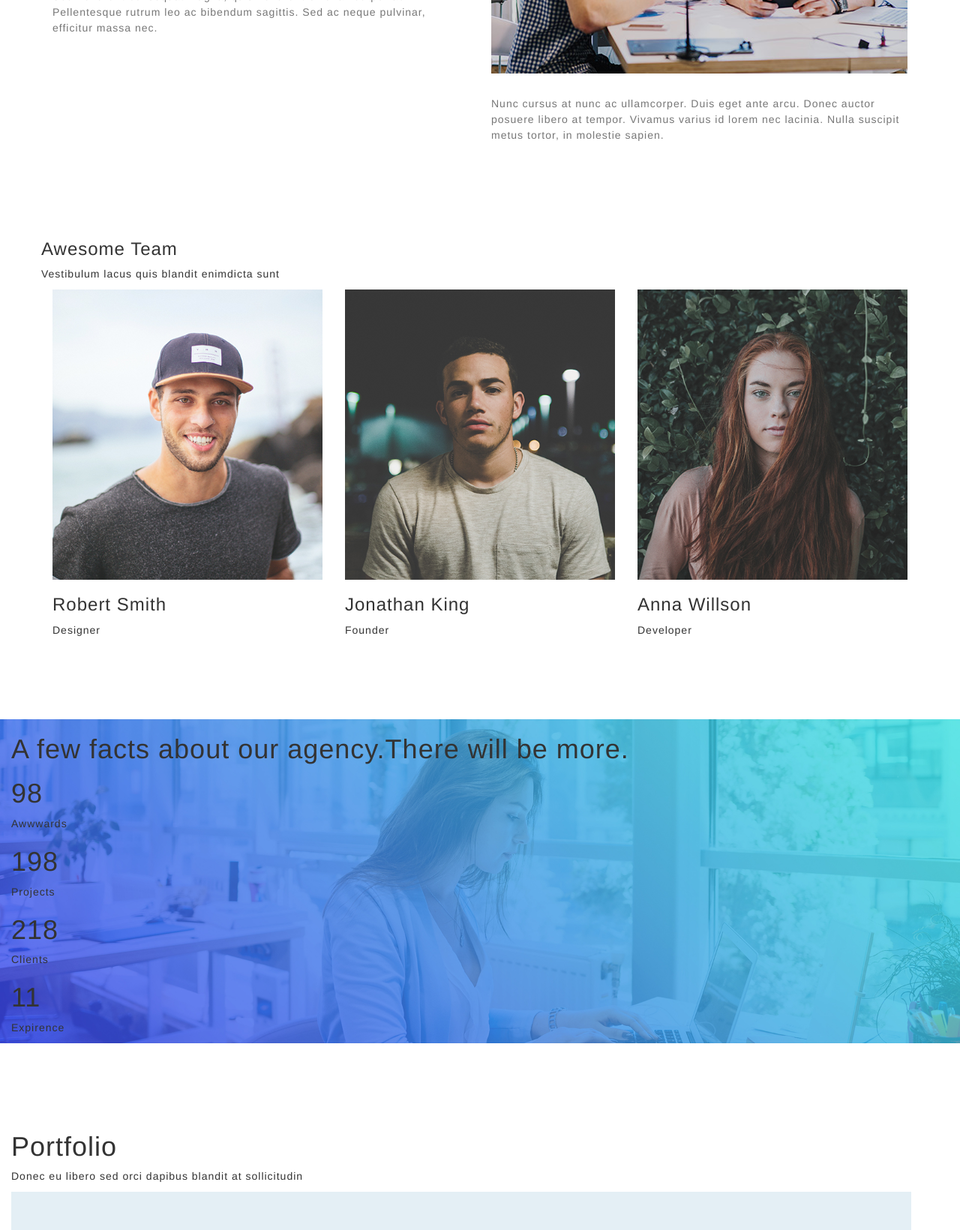
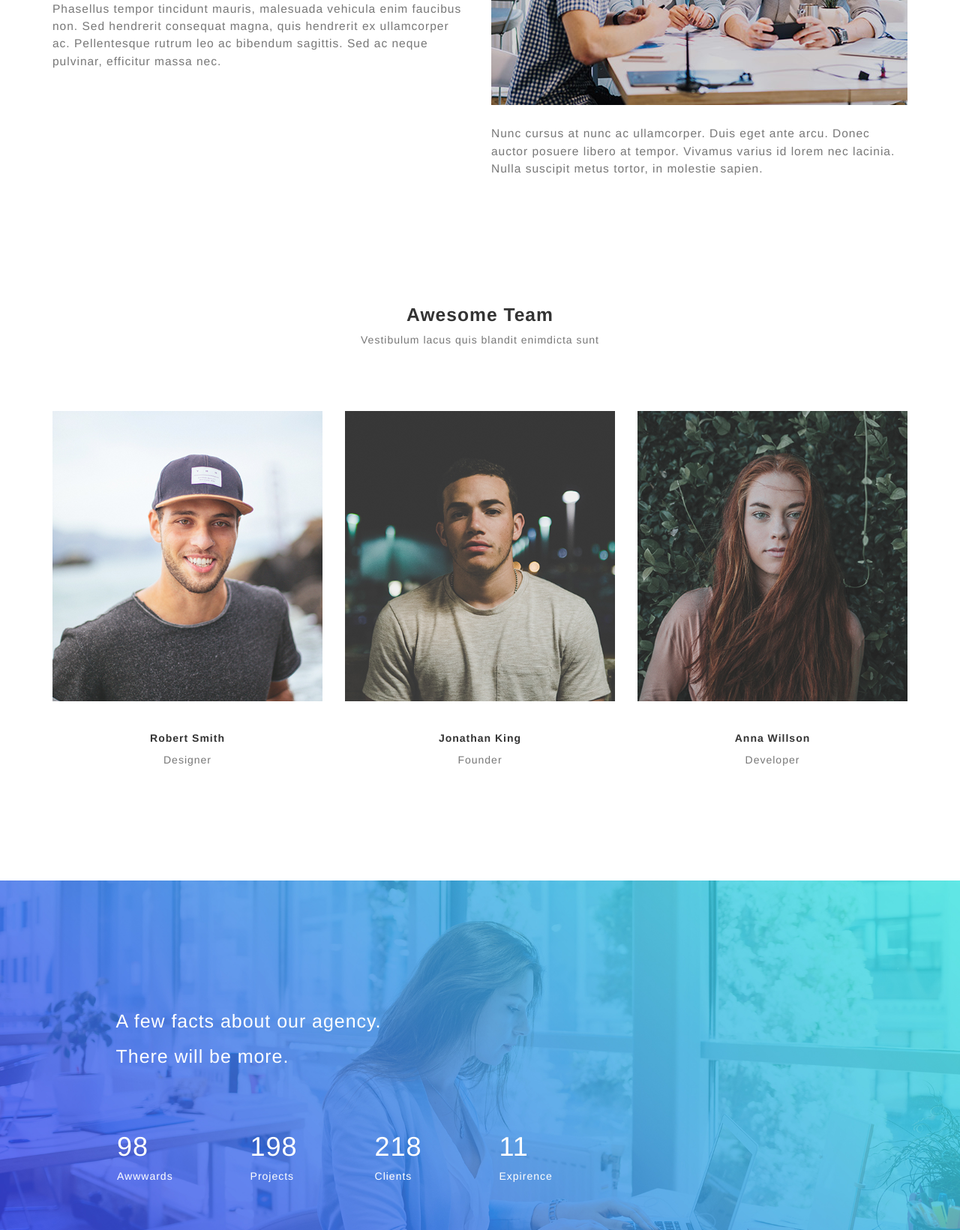
Before and after one commit to adedolapo1788/Onyxtest, a plain HTML site: page index.html in a window 1280 px wide. Shown: the part 1160-2800 px from the top of the page at 75% size. Drawn offline with nearby package versions, Linux system fonts and the light colour scheme.

Commit message:
header fix

```diff
--- a/index.html
+++ b/index.html
@@ -36,6 +36,7 @@
 					</div>
 			</div>
 		</nav>
+		<div class="header-collection">
 			<h1 class="site-header-one">Onyx</h1>
 			<h1 class="site-header"> Creative Agency</h1>
 			<p class="header-content">We are a creative agency. We will help you spread the wings of creativity.</p>
@@ -44,20 +45,21 @@
 				<p class="btn btn-default btn-one">Discover</p>
 			    <p class="btn btn-default btn-two">Portfolio</p>
 			</div>
+		</div>
 	</header>
 
 	<!-----------------------------------SECTION ONE -------------------------------->
 	<div class="container  section section-two">
 		<div class="row">
 			<div class="col-md-6 col-sm-6">
-				<h3 class="section-two-header">Praesent ac libero mi. Nullam sed metus libero. Sed egestas mi ac neque lobortis varius rutrum alla ac libero ornare sem tempus neque.</h3>
-		<p class="section-text">Aliquam sed dolor pellentesque, pharetra felis in, bibendum lorem. Curabitur ac hendrerit arcu. Mauris vel pretium mauris. Donec et erat luctus, tempor sem aliquet, tempus urna.</p>
+				<h3 class="section-two-header" style="font-weight: 700">Praesent ac libero mi. Nullam sed metus libero. Sed egestas mi ac neque lobortis varius rutrum alla ac libero ornare sem tempus neque.</h3>
+		<p class="section-text" style="font-size:1.55rem;">Aliquam sed dolor pellentesque, pharetra felis in, bibendum lorem. Curabitur ac hendrerit arcu. Mauris vel pretium mauris. Donec et erat luctus, tempor sem aliquet, tempus urna.</p>
 
-        <p class="section-text">Phasellus tempor tincidunt mauris, malesuada vehicula enim faucibus non. Sed hendrerit consequat magna, quis hendrerit ex ullamcorper ac. Pellentesque rutrum leo ac bibendum sagittis. Sed ac neque pulvinar, efficitur massa nec.</p>
+        <p class="section-text" style="font-size:1.55rem;">Phasellus tempor tincidunt mauris, malesuada vehicula enim faucibus non. Sed hendrerit consequat magna, quis hendrerit ex ullamcorper ac. Pellentesque rutrum leo ac bibendum sagittis. Sed ac neque pulvinar, efficitur massa nec.</p>
 			</div>
 			<div class="col-md-6 col-sm-6">
 				 <img src="img/about-us.jpg" class="img-responsive">
-        <p class="section-text  section-text-two">Nunc cursus at nunc ac ullamcorper. Duis eget ante arcu. Donec auctor posuere libero at tempor. Vivamus varius id lorem nec lacinia. Nulla suscipit metus tortor, in molestie sapien.</p>
+        <p class="section-text  section-text-one" style="font-size:1.55rem;">Nunc cursus at nunc ac ullamcorper. Duis eget ante arcu. Donec auctor posuere libero at tempor. Vivamus varius id lorem nec lacinia. Nulla suscipit metus tortor, in molestie sapien.</p>
 			</div>
 		</div>
 	</div>
@@ -66,22 +68,24 @@
 	<!-----------------------------------SECTION TWO -------------------------------->
 	<div class="container section">
 		<div class="row">
-			<h3>Awesome Team</h3>
-			<p>Vestibulum lacus quis blandit enimdicta sunt</p>
+			<div class="section-two-content">
+					<h3 class="section-two-header-text">Awesome Team</h3>
+			<p class="section-text">Vestibulum lacus quis blandit enimdicta sunt</p>
+			</div>
 			<div class="col-sm-4 col-md-4">
 				<img src="img/member1.jpg" class="img-responsive">
-				<h3>Robert Smith</h3>
-				<p>Designer</p>
+				<h5 style="text-align: center; font-weight: 600; margin-top: 3em;">Robert Smith</h5>
+				<p class="section-text" style="text-align: center;">Designer</p>
 			</div>
 			<div class="col-sm-4 col-md-4">
 				<img src="img/member2.jpg" class="img-responsive">
-				<h3>Jonathan King</h3>
-				<p>Founder</p>
+				<h5 style="text-align: center; font-weight: 600; margin-top: 3em;">Jonathan King</h5>
+				<p class="section-text" style="text-align: center;">Founder</p>
 			</div>
 			<div class="col-sm-4 col-md-4">
 				<img src="img/member3.jpg" class="img-responsive">
-				<h3>Anna Willson</h3>
-				<p>Developer</p>
+				<h5 style="text-align: center; font-weight: 600; margin-top: 3em;">Anna Willson</h5>
+				<p class="section-text" style="text-align: center;">Developer</p>
 			</div>
 		</div>
 	</div>
@@ -90,20 +94,37 @@
 
 	<!-----------------------------------SECTION THREE -------------------------------->
 	<div class="section-three section container-fluid">
-		<h1>A few facts about our agency.There will be more.</h1>
+		<div class="row container">
+			<div class="col-md-9">
+				<h1 class="section-three-header-text">A few facts about our agency.</h1>
+				<h1 class="section-three-header-text-two">There will be more.</h1>
+				<div class="section-three-content">
+					<div  style="color: #fff; display: inline-block;margin-top: 4em; margin-bottom: 7em; margin-left: 9em; margin-right: 7em;">
 						<h1>98</h1>
 					   <p>Awwwards</p>
+					</div>
+					<div  style="color: #fff;display: inline-block; margin-right: 7em;">
 						<h1>198</h1>
 					    <p>Projects</p>
+					</div>
+					<div style="color: #fff; display: inline-block;margin-right: 7em;">
 						<h1>218</h1>
 					    <p>Clients</p>
+					</div>
+					<div style="color: #fff; display: inline-block;margin-right: 7em;">
 						<h1>11</h1>
 					    <p>Expirence</p>
+					</div>
+				</div>
+			</div>
+			<div class="col-md-3"></div>
+		</div>
+
 	</div>
 
 
 	<!-----------------------------------SECTION FOUR -------------------------------->
-	<div class="container-fluid section-four section">
+<!-- 	<div class="container-fluid section-four section">
 		<h1>Portfolio</h1>
 		<p>Donec eu libero sed orci dapibus blandit at sollicitudin</p>
 		<div class="swiper-container">
@@ -133,13 +154,14 @@
 		</div>
 
 	</div>
-	</div>
+	</div> -->
 
 
 	<!-----------------------------------SECTION FIVE -------------------------------->
 	<div class="section section-five">
-		<h3>Are you interested in cooperation? Let's create something wonderful together.</h3>
-		<p>Contact Us</p>
+		<h3 style="color: #fff; text-align: center; padding-top: 6em; font-weight: 700;">Are you interested in cooperation?</h3>
+		<h3 style="color: #fff; text-align: center; font-weight: 700"> Let's create something wonderful together.</h3>
+		<p class="btn btn-default btn-two" style=" margin:2em 45% 10em 45%;">Contact Us</p>
 
 	</div>
 
--- a/main.css
+++ b/main.css
@@ -16,11 +16,21 @@ header{
 	background-attachment: fixed;
 	height: 100vh;
 	overflow: hidden;
+	position: relative;
+}
+header:before{
+	content: "";
+	position: absolute;
+	bottom: 0;
+	left: 0;
+	width: 100%;
+	border-bottom: 96px solid #fff;
+	border-left: 1929px solid transparent;
 }
 
 
 .section{
-	margin-top: 7em;
+	margin-top: 10em;
 }
 
 .section-three{
@@ -151,20 +161,42 @@ header{
   	border-color: #fff;
   }
 
+  .section-text{
+  	color:#777777;
+  }
+  .section-text-one{
+  	margin-top: 1.7em;
+  }
+  .section-two-header{
+  	font-size: 2.5rem;
+  }
+
 
 
 
   /**************************SECTION TWO*******************/
-
-  .section-text{
-  	color:#777777;
+  .section-two-content{
+  	text-align: center;
+  	margin-bottom: 6em;
+  }
+  .section-two-header-text{
+  	font-size: 1.76em;
+  	font-weight: 700;
   }
 
-  .section-two-header{
-  	color:#000000;
-  	font-weight: 600;
-  	font-size: 2em;
+
+
+  /**************************SECTION THREE*******************/
+
+ .section-three-header-text{
+  	margin-top: 7em;
+  	color: #fff;
+  	font-size: 1.78em;
+  	margin-left: 5em;
   }
-  .section-text-two{
-  	margin-top: 3rem;
+  .section-three-header-text-two{
+  	color: #fff;
+  	font-size: 1.78em;
+  	margin-left: 5em;
+
   }
```
Lines whose indentation alone changed are shown as unchanged.
